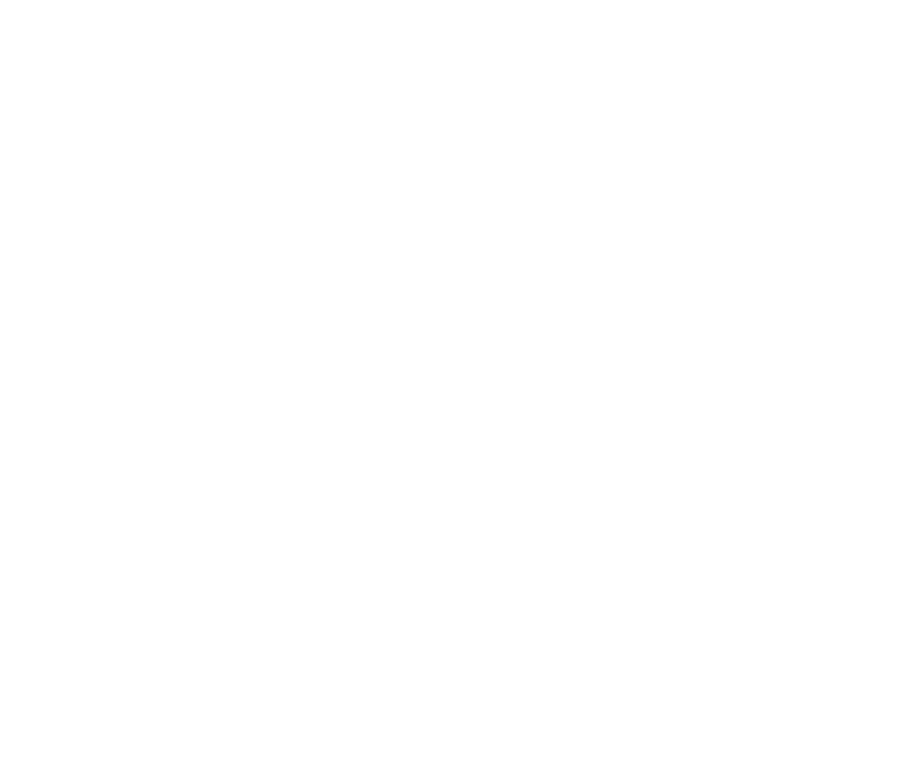
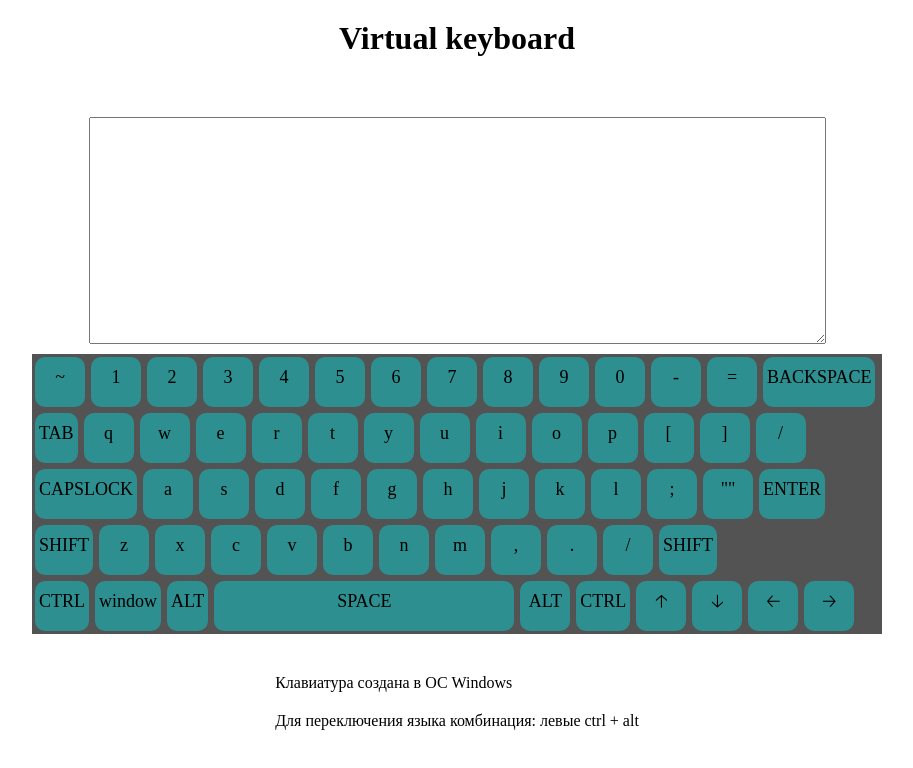
Before and after one commit to Miarur/Virtual_keyboard, a website: page index.html in a window 1280 px wide. Shown: the whole page, without its empty margins (183-1096 px from the left). Drawn offline with Linux system fonts and the light colour scheme.

Commit message:
feat: added DOM-html, backlight on at the touch of a button, added styles in document

```diff
--- a/index.html
+++ b/index.html
@@ -4,9 +4,34 @@
   <meta charset="UTF-8">
   <meta http-equiv="X-UA-Compatible" content="IE=edge">
   <meta name="viewport" content="width=device-width, initial-scale=1.0">
+  <link rel="stylesheet" href="./style.css">
   <title>Document</title>
 </head>
 <body>
 
+  <!-- <main>
+    <div class="keyboard">
+      <div class="keyboard__wrapper">
+        <h1 class="title">Virtual keyboard</h1>
+
+        <div class="textarea">
+          <textarea name="keyboard__area" id="textarea" cols="90" rows="15"></textarea>
+        </div>
+
+        <div class="keyboard__container">
+          <div class="keyboard__row"></div>
+        </div>
+
+        <div class="info">
+          <p class="description">Клавиатура создана в ОС Windows</p>
+          <p class="description">Для переключения языка комбинация: левые ctrl + alt</p>
+        </div>
+      </div>
+    </div>
+  </main> -->
+
+
+
+  <script src="./index.js"></script>
 </body>
 </html>
--- /dev/null
+++ b/index.js
@@ -0,0 +1,273 @@
+
+
+
+// const main = document.createElement('main');
+// const div = document.createElement('div');
+
+// document.body.appendChild(main);
+// document.body.appendChild(div);
+
+// console.log(main);
+
+function createBody() {
+  const PAGE = document.body;
+  const MAIN =  document.createElement('main');
+
+  let KEYBOARD = document.createElement('div');
+  KEYBOARD.classList.add('keyboard');
+
+  let WRAPPER = document.createElement('div');
+  WRAPPER.classList.add('keyboard__wrapper');
+
+  let TITLE = document.createElement('h1');
+  TITLE.classList.add('title');
+  TITLE.innerText = 'Virtual keyboard';
+
+  let DIV_TEXTAREA = document.createElement('div');
+  DIV_TEXTAREA.classList.add('textarea');
+
+  let TEXTAREA = document.createElement('textarea');
+  TEXTAREA.name ="keyboard__area";
+  TEXTAREA.id ="textarea";
+  TEXTAREA.cols="90";
+  TEXTAREA.rows="15";
+  // TEXTAREA.autofocus;
+
+
+  let KEYBOARD_CONTAINER = document.createElement('div');
+  KEYBOARD_CONTAINER.classList.add('keyboard__container');
+  KEYBOARD_CONTAINER.id = "keyboard";
+
+  let INFO = document.createElement('div');
+  INFO.classList.add('info');
+
+  let INFO_DESC_1 = document.createElement('p');
+  INFO_DESC_1.classList.add('description');
+  INFO_DESC_1.innerText = 'Клавиатура создана в ОС Windows';
+
+  let INFO_DESC_2 = document.createElement('p');
+  INFO_DESC_2.classList.add('description');
+  INFO_DESC_2.innerText = 'Для переключения языка комбинация: левые ctrl + alt';
+
+  PAGE.append(MAIN);
+  MAIN.append(KEYBOARD);
+  KEYBOARD.append(WRAPPER);
+  WRAPPER.append(TITLE);
+  WRAPPER.append(DIV_TEXTAREA);
+  WRAPPER.append(TEXTAREA);
+  WRAPPER.append(KEYBOARD_CONTAINER);
+  WRAPPER.append(INFO);
+  INFO.append(INFO_DESC_1);
+  INFO.append(INFO_DESC_2);
+}
+
+
+class KeyControls {
+
+  constructor(keylist = [
+    "Backquote",
+    "Digit1",
+    "Digit2",
+    "Digit3",
+    "Digit4",
+    "Digit5",
+    "Digit6",
+    "Digit7",
+    "Digit8",
+    "Digit9",
+    "Digit0",
+    "Minus",
+    "Equal",
+    "Backspace",
+    "Tab",
+    "KeyQ",
+    "KeyW",
+    "KeyE",
+    "KeyR",
+    "KeyT",
+    "KeyY",
+    "KeyU",
+    "KeyI",
+    "KeyO",
+    "KeyP",
+    "BracketLeft",
+    "BracketRight",
+    "Backslash",
+    "CapsLock",
+    "KeyA",
+    "KeyS",
+    "KeyD",
+    "KeyF",
+    "KeyG",
+    "KeyH",
+    "KeyJ",
+    "KeyK",
+    "KeyL",
+    "Semicolon",
+    "Quote",
+    "Enter",
+    "ShiftLeft",
+    "KeyZ",
+    "KeyX",
+    "KeyC",
+    "KeyV",
+    "KeyB",
+    "KeyN",
+    "KeyM",
+    "Comma",
+    "Period",
+    "Slash",
+    "ShiftRight",
+    "ControlLeft",
+    "MetaLeft",
+    "AltLeft",
+    "Space",
+    "AltRight",
+    "ControlRight",
+    "ArrowUp",
+    "ArrowDown",
+    "ArrowLeft",
+    "ArrowRight",
+  ]) {
+    this.keylist = keylist;
+    this.keys = {}; // для хранения состояния клавиш
+    this.out = '';
+    this.textContent = this.textContent;
+    this.keycodes = this.keycodes;
+
+    addEventListener('keydown', (e) => this.changeState(e));
+    addEventListener('keyup', (e) => this.changeState(e));
+
+
+  }
+
+  changeState(e) {
+    if(!this.keylist.includes(e.code)) return;
+    this.keys[e.code] = e.type === 'keydown' ? true : false;
+    console.log(this.keys);
+    if(this.keys[e.code] = e.type === 'keyup') {
+      document.querySelector(`#keyboard .k-key.${e.code}`).classList.remove('active');
+    }
+  }
+
+  init() {
+
+    const keycodes = [
+      {code:'`', keyEn:'~', keyRu:'ё'},
+      {code:'1', keyEn:'1', keyRu:'2'},
+      {code:'2', keyEn:'2', keyRu:'2'},
+      {code:'3', keyEn:'3', keyRu:'3'},
+      {code:'4', keyEn:'4', keyRu:'4'},
+      {code:'5', keyEn:'5', keyRu:'5'},
+      {code:'6', keyEn:'6', keyRu:'6'},
+      {code:'7', keyEn:'7', keyRu:'7'},
+      {code:'8', keyEn:'8', keyRu:'8'},
+      {code:'9', keyEn:'9', keyRu:'9'},
+      {code:'0', keyEn:'0', keyRu:'0'},
+      {code:'-', keyEn:'-', keyRu:'-'},
+      {code:'=', keyEn:'=', keyRu:'='},
+      {code:'BACKSPACE', keyEn:'BACKSPACE', keyRu:'BACKSPACE'},
+      {code:'TAB', keyEn:'TAB', keyRu:'TAB'},
+      {code:'q', keyEn:'q', keyRu:'Й'},
+      {code:'w', keyEn:'w', keyRu:'Ц'},
+      {code:'e', keyEn:'e', keyRu:'У'},
+      {code:'r', keyEn:'r', keyRu:'К'},
+      {code:'t', keyEn:'t', keyRu:'Е'},
+      {code:'y', keyEn:'y', keyRu:'Н'},
+      {code:'u', keyEn:'u', keyRu:'Г'},
+      {code:'i', keyEn:'i', keyRu:'Ш'},
+      {code:'o', keyEn:'o', keyRu:'Щ'},
+      {code:'p', keyEn:'p', keyRu:'З'},
+      {code:'[', keyEn:'[', keyRu:'Х'},
+      {code:']', keyEn:']', keyRu:'Ъ'},
+      {code:"/".match(/\//), keyEn:"/".match(/\//), keyRu:"/".match(/\//)},
+      {code:'CAPSLOCK', keyEn:'CAPSLOCK', keyRu:'CAPSLOCK'},
+      {code:'a', keyEn:'a', keyRu:'Ф'},
+      {code:'s', keyEn:'s', keyRu:'Ы'},
+      {code:'d', keyEn:'d', keyRu:'В'},
+      {code:'f', keyEn:'f', keyRu:'А'},
+      {code:'g', keyEn:'g', keyRu:'П'},
+      {code:'h', keyEn:'h', keyRu:'Р'},
+      {code:'j', keyEn:'j', keyRu:'О'},
+      {code:'k', keyEn:'k', keyRu:'Л'},
+      {code:'l', keyEn:'l', keyRu:'Д'},
+      {code:';', keyEn:';', keyRu:'Ж'},
+      {code:'""', keyEn:'""', keyRu:'Э'},
+      {code:'ENTER', keyEn:'ENTER', keyRu:'ENTER'},
+      {code:'SHIFT', keyEn:'SHIFT', keyRu:'SHIFT'},
+      {code:'z', keyEn:'z', keyRu:'Я'},
+      {code:'x', keyEn:'x', keyRu:'Ч'},
+      {code:'c', keyEn:'c', keyRu:'С'},
+      {code:'v', keyEn:'v', keyRu:'М'},
+      {code:'b', keyEn:'b', keyRu:'И'},
+      {code:'n', keyEn:'n', keyRu:'Т'},
+      {code:'m', keyEn:'m', keyRu:'Ь'},
+      {code:',', keyEn:',', keyRu:'Б'},
+      {code:'.', keyEn:'.', keyRu:'Ю'},
+      {code:'/', keyEn:'/', keyRu:','},
+      {code:'SHIFT', keyEn:'SHIFT', keyRu:'SHIFT'},
+      {code:'CTRL', keyEn:'CTRL', keyRu:'CTRL'},
+      {code: 'window', keyEn:'window', keyRu:'window'},
+      {code:'ALT', keyEn:'ALT', keyRu:'ALT'},
+      {code:'SPACE', keyEn:'SPACE', keyRu:'SPACE'},
+      {code:'ALT', keyEn:'ALT', keyRu:'ALT'},
+      {code:'CTRL', keyEn:'CTRL', keyRu:'CTRL'},
+      {code:'🡡', keyEn:'🡡', keyRu:'🡡'},
+      {code:'🡣', keyEn:'🡣', keyRu:'🡣'},
+      {code:'🡠', keyEn:'🡠', keyRu:'🡠'},
+      {code:'🡢', keyEn:'🡢', keyRu:'🡢'}
+    ];
+
+    console.log(keycodes[1].code);
+    let board =  document.querySelector('#keyboard');
+    for(let i = 0; i < this.keylist.length; i++) {
+      let btn = document.createElement("div")
+      btn.className = `k-key ${this.keylist[i]}`;
+      btn.textContent = keycodes[i].keyEn;
+      board.appendChild(btn);
+
+      if(i == 14 || i == 28 || i == 41 || i == 53) {
+        btn += btn.classList.add('clearfix');
+      }
+    }
+  }
+
+  keyboardInitHover() {
+   let keyboard_items = this.keylist;
+    document.addEventListener('keydown', function(event) {
+      for(let i = 0; i < keyboard_items.length; i++) {
+        if(keyboard_items[i] === event.code && event.type === 'keydown') {
+          document.querySelectorAll('#keyboard .k-key').forEach(function(element) {
+            element.classList.remove('active');
+          })
+          document.querySelector(`#keyboard .k-key.${event.code}`).classList.add('active');
+        }
+
+      }
+    })
+  }
+
+  MouseInitHover() {
+    let keyboard_items = this.keylist;
+    document.addEventListener('click', function(event) {
+      document.querySelectorAll('#keyboard .k-key').forEach(function(element) {
+        element.classList.remove('active');
+      })
+
+      if(event.target.classList.contains('k-key')) {
+        event.target.classList.add('active');
+      }
+      console.log(event);
+    })
+
+  }
+}
+createBody();
+
+let x = new KeyControls();
+x.init();
+x.keyboardInitHover();
+x.MouseInitHover();
+
+
+// document.addEventListener('keydown', (e) => console.log(e));
--- /dev/null
+++ b/style.css
@@ -0,0 +1,119 @@
+*{
+  margin: 0;
+  padding: 0;
+  box-sizing: border-box;
+}
+
+
+.keyboard {
+  margin: 0px;
+  padding: 0px;
+}
+
+.keyboard__wrapper {
+  margin: 0 auto;
+  max-width: 1200px;
+  display: flex;
+  flex-direction: column;
+  align-items: center;
+  justify-content: center;
+}
+
+.title {
+  padding-top: 20px;
+  text-align: center;
+}
+
+.textarea {
+  padding-top: 60px;
+}
+
+.keyboard__container {
+  margin-top: 10px;
+  padding: 0px;
+  display: block;
+  width: 850px;
+  background-color: rgb(83, 83, 83);
+}
+
+.k-key {
+  float: left;
+  padding: 4px;
+  margin: 3px;
+  width: 50px;
+  height: 50px;
+  text-align: center;
+  line-height: 32px;
+  background-color: rgb(45, 143, 143);
+  border-radius: 10px;
+  font-size: 18px;
+  font-weight: 500;
+  transition: all 0.1s ease-in-out;
+}
+
+.active {
+  background-color: rgb(72, 255, 255);
+  border-radius: 15px;
+}
+.clearfix {
+  display: block;
+  width: 100%;
+  clear: both;
+}
+
+.Backspace {
+  width: auto;
+}
+
+.Tab {
+  width: auto;
+}
+
+.CapsLock {
+  width: auto;
+}
+
+.Enter {
+  width: auto;
+}
+
+.ShiftLeft {
+  width: auto;
+}
+
+.ControlLeft {
+  width: auto;
+}
+
+.MetaLeft {
+  width: auto;
+}
+
+.AltLeft {
+  width: auto;
+}
+
+.Space {
+  width: 300px;
+}
+
+.ShiftRight {
+  width: auto;
+}
+
+.ControlLeft {
+  width: auto;
+}
+
+.ControlRight {
+  width: auto;
+}
+
+.info {
+  padding-top: 20px;
+}
+
+
+.description {
+  padding-top: 20px;
+}
```
Also changed, not shown: assets/windows-icon.png (added).
